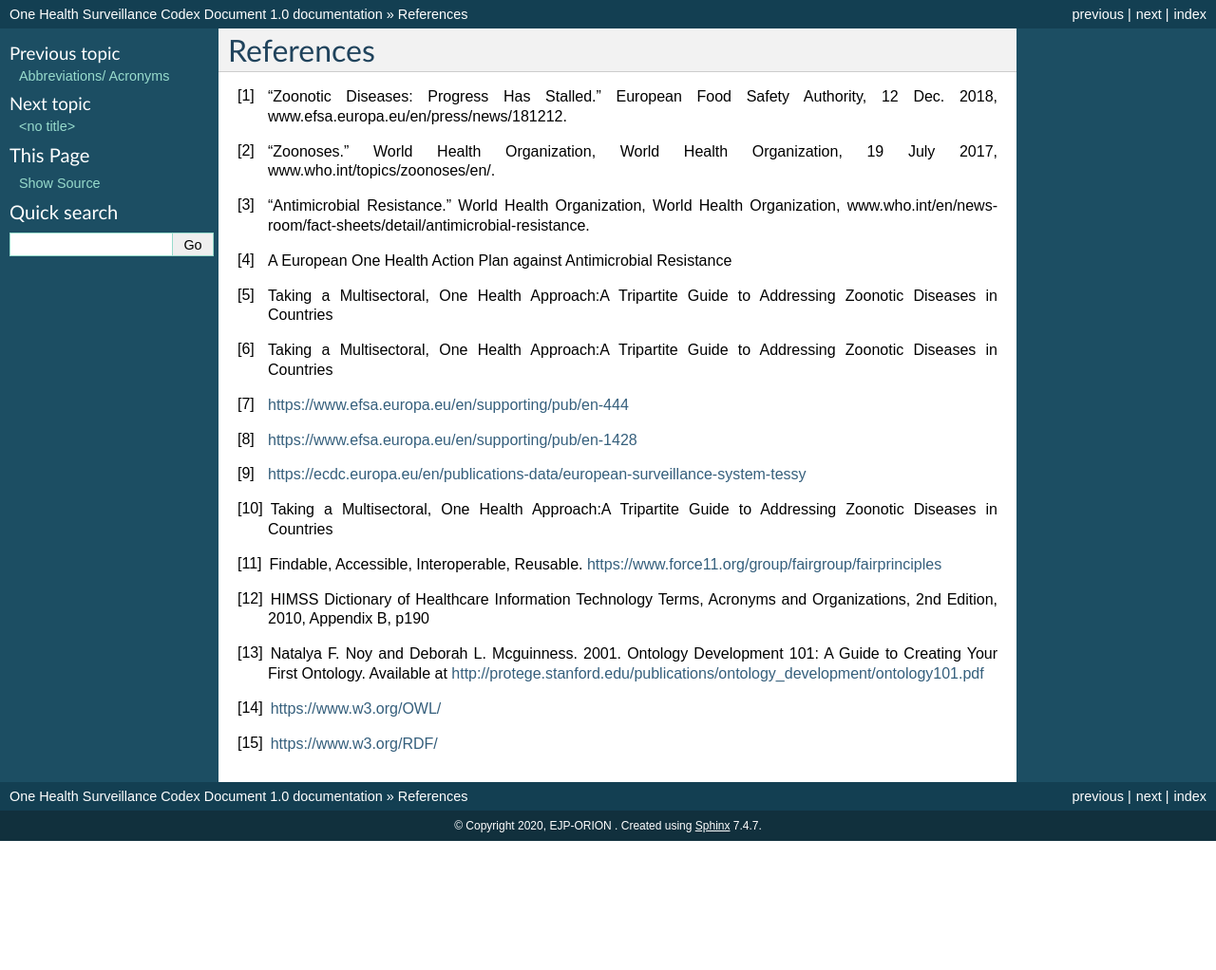
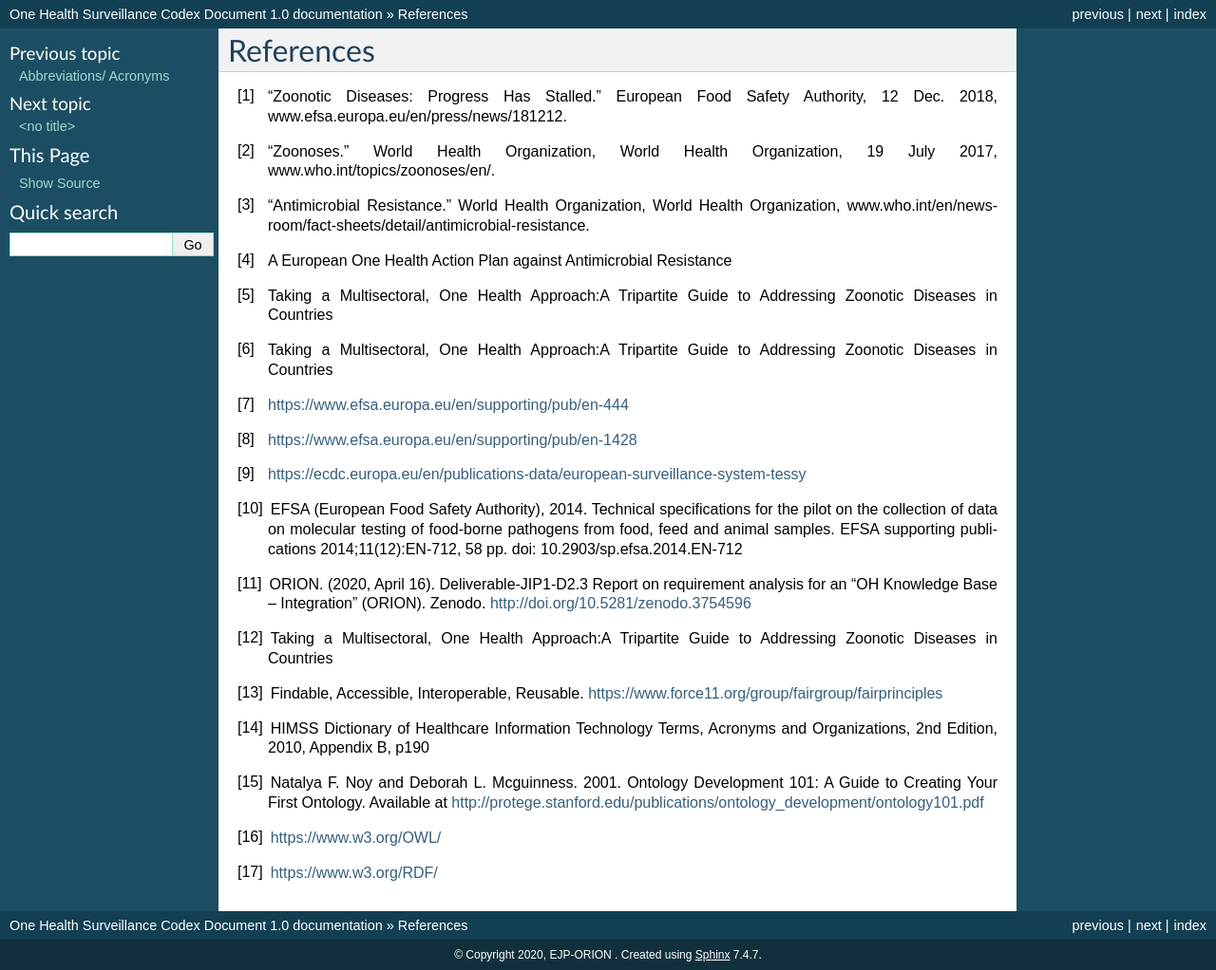
Before and after one commit to EJP-ORION/OH-Surveillance-Codex, a Sphinx documentation site: the page built from docs/9-references.rst, in a window 1280 px wide. Shown: the whole page at 95% size. Built offline with Sphinx 7.4.7, drawn with Linux system fonts in a browser that asks for light colours; before the commit the page ends 900 px from its top, so only the background shows below that.

Commit message:
Update references

```diff
--- a/docs/9-references.rst
+++ b/docs/9-references.rst
@@ -36,24 +36,36 @@ References
    https://ecdc.europa.eu/en/publications-data/european-surveillance-system-tessy
 
 .. [10]
+   EFSA (European Food Safety Authority), 2014. Technical specifications
+   for the pilot on the collection of data on molecular testing of
+   food-borne pathogens from food, feed and animal samples. EFSA
+   supporting publications 2014;11(12):EN‐712, 58 pp. doi:
+   10.2903/sp.efsa.2014.EN-712
+
+.. [11]
+   ORION. (2020, April 16). Deliverable-JIP1-D2.3 Report on requirement
+   analysis for an "OH Knowledge Base – Integration" (ORION). Zenodo.
+   http://doi.org/10.5281/zenodo.3754596
+
+.. [12]
    Taking a Multisectoral, One Health Approach:A Tripartite Guide to
    Addressing Zoonotic Diseases in Countries
 
-.. [11]
+.. [13]
    Findable, Accessible, Interoperable, Reusable.
    https://www.force11.org/group/fairgroup/fairprinciples
 
-.. [12]
+.. [14]
    HIMSS Dictionary of Healthcare Information Technology Terms, Acronyms
    and Organizations, 2nd Edition, 2010, Appendix B, p190
 
-.. [13]
+.. [15]
    Natalya F. Noy and Deborah L. Mcguinness. 2001. Ontology Development
    101: A Guide to Creating Your First Ontology. Available at
    http://protege.stanford.edu/publications/ontology\_development/ontology101.pdf
 
-.. [14]
+.. [16]
    https://www.w3.org/OWL/
 
-.. [15]
+.. [17]
    https://www.w3.org/RDF/
```
